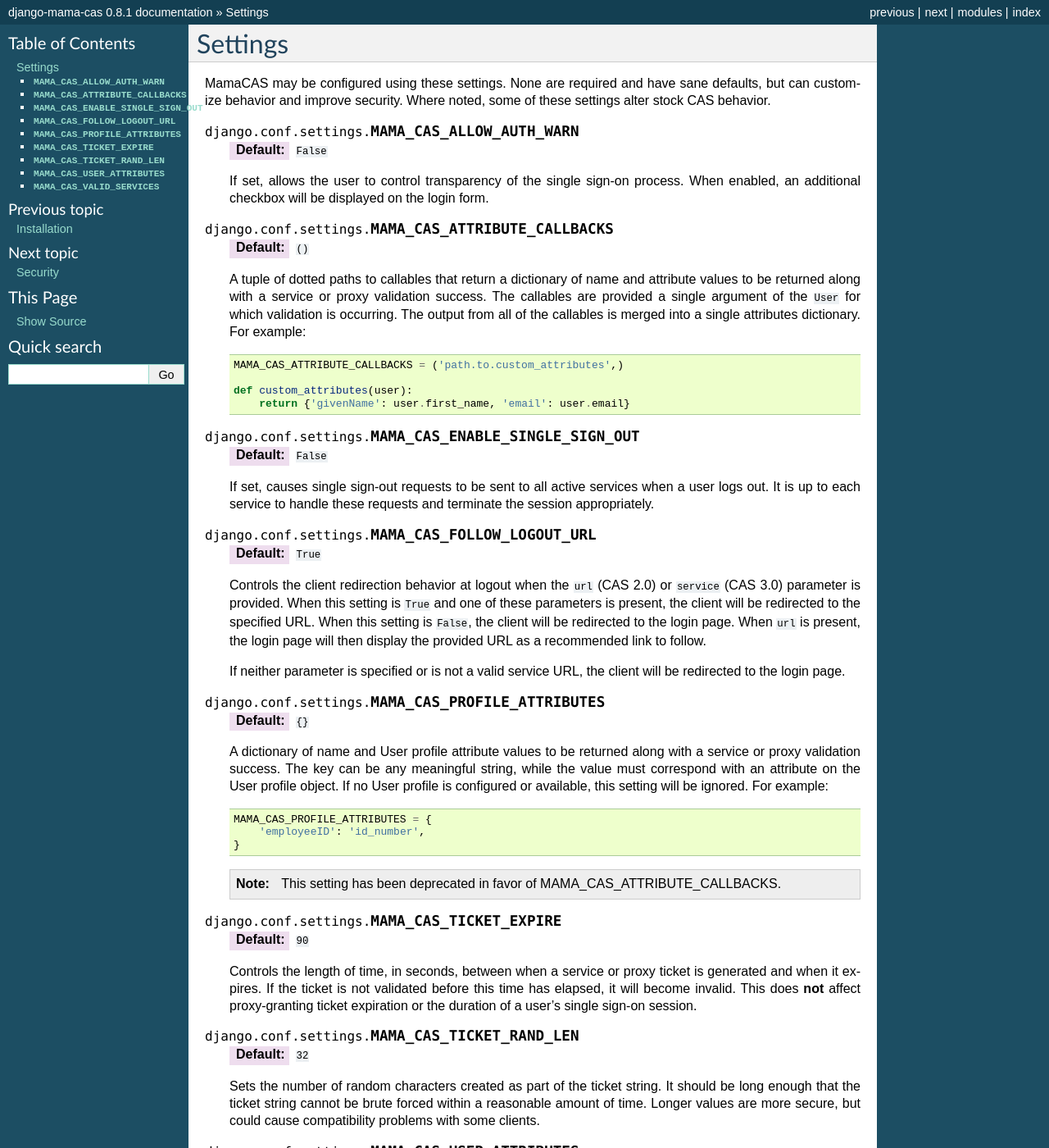
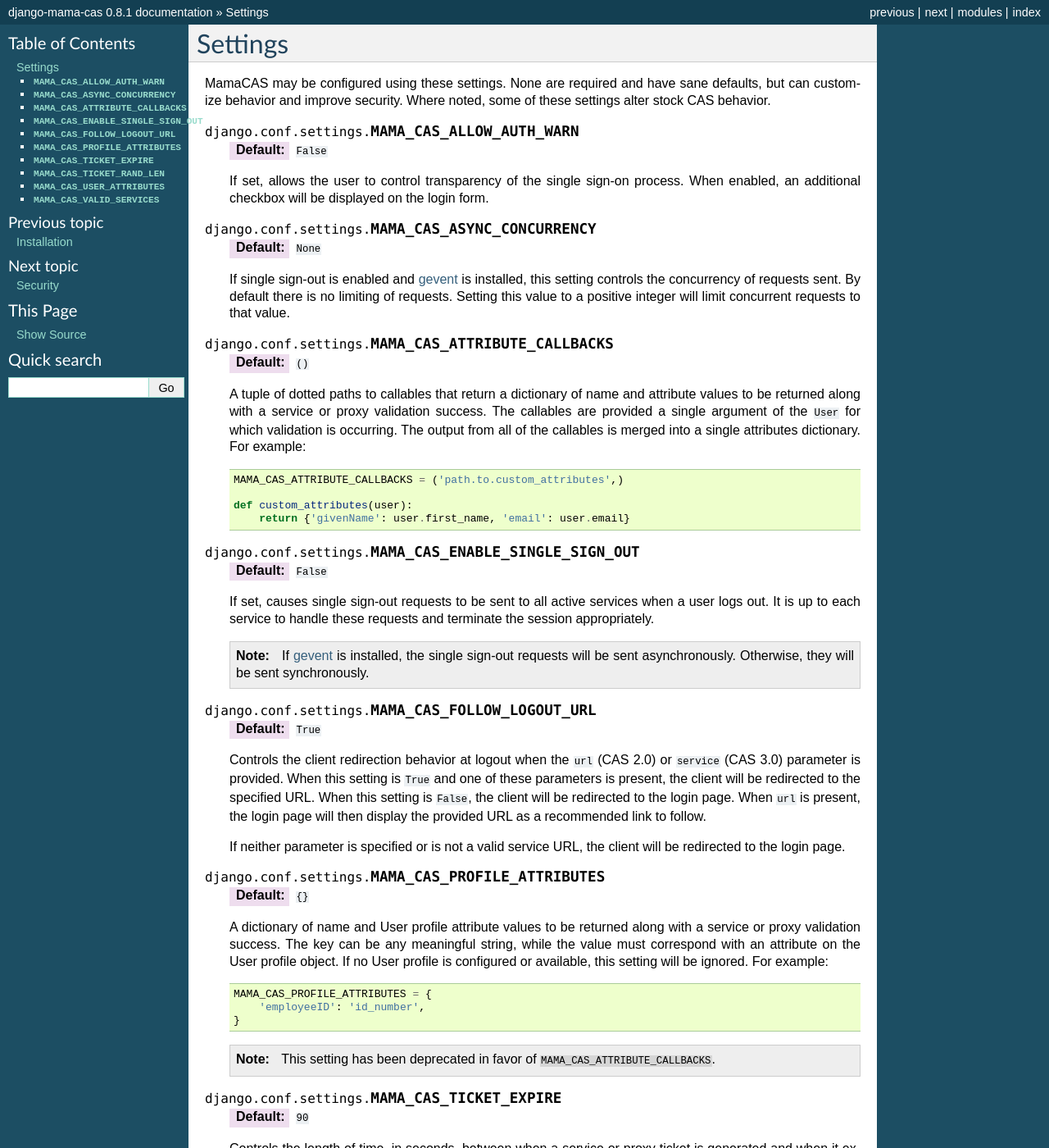
Before and after one commit to jbittel/django-mama-cas, a Sphinx documentation site: the page built from docs/settings.rst, in a window 1280 px wide and 1400 px high. Shown: the whole window at 82% size. Built offline with Sphinx 7.4.7, drawn with Linux system fonts in a browser that asks for light colours; some of the changed text lies outside the part shown.

Commit message:
Add documentation for concurrency setting

```diff
--- a/docs/installation.rst
+++ b/docs/installation.rst
@@ -14,6 +14,8 @@
 
 If you're installing MamaCAS manually, such as from the `GitHub`_ repository,
 you'll need to install the `Requests`_ and `defusedxml`_ libraries.
+Optionally, the `gevent`_ module may be installed to enable asynchronous
+single sign-out requests.
 
 Installing
 ----------
@@ -90,6 +92,7 @@
 .. _Django downloads: https://www.djangoproject.com/download/
 .. _Requests: http://python-requests.org/
 .. _defusedxml: https://bitbucket.org/tiran/defusedxml
+.. _gevent: http://www.gevent.org/
 .. _pip: http://www.pip-installer.org/
 .. _PyPI: https://pypi.python.org/pypi/django-mama-cas/
 .. _GitHub: https://github.com/jbittel/django-mama-cas
--- a/docs/settings.rst
+++ b/docs/settings.rst
@@ -16,6 +16,15 @@
    If set, allows the user to control transparency of the single sign-on
    process. When enabled, an additional checkbox will be displayed on the
    login form.
+
+.. attribute:: MAMA_CAS_ASYNC_CONCURRENCY
+
+   :default: ``None``
+
+   If single sign-out is enabled and `gevent`_ is installed, this setting
+   controls the concurrency of requests sent. By default there is no
+   limiting of requests. Setting this value to a positive integer will
+   limit concurrent requests to that value.
 
 .. attribute:: MAMA_CAS_ATTRIBUTE_CALLBACKS
 
@@ -39,6 +48,11 @@
    If set, causes single sign-out requests to be sent to all active services
    when a user logs out. It is up to each service to handle these requests
    and terminate the session appropriately.
+
+   .. note::
+
+      If `gevent`_ is installed, the single sign-out requests will be sent
+      asynchronously. Otherwise, they will be sent synchronously.
 
 .. attribute:: MAMA_CAS_FOLLOW_LOGOUT_URL
 
@@ -72,7 +86,7 @@
    .. note::
 
       This setting has been deprecated in favor of
-      MAMA_CAS_ATTRIBUTE_CALLBACKS.
+      ``MAMA_CAS_ATTRIBUTE_CALLBACKS``.
 
 .. attribute:: MAMA_CAS_TICKET_EXPIRE
 
@@ -111,7 +125,7 @@
    .. note::
 
       This setting has been deprecated in favor of
-      MAMA_CAS_ATTRIBUTE_CALLBACKS.
+      ``MAMA_CAS_ATTRIBUTE_CALLBACKS``.
 
 .. attribute:: MAMA_CAS_VALID_SERVICES
 
@@ -131,4 +145,4 @@
    logout. If the provided URL does not match one of these regular
    expressions, it will be ignored.
 
-.. _phpCAS: https://wiki.jasig.org/display/CASC/phpCAS
+.. _gevent: http://www.gevent.org/
```
Also changed, not shown: 1 other file.
